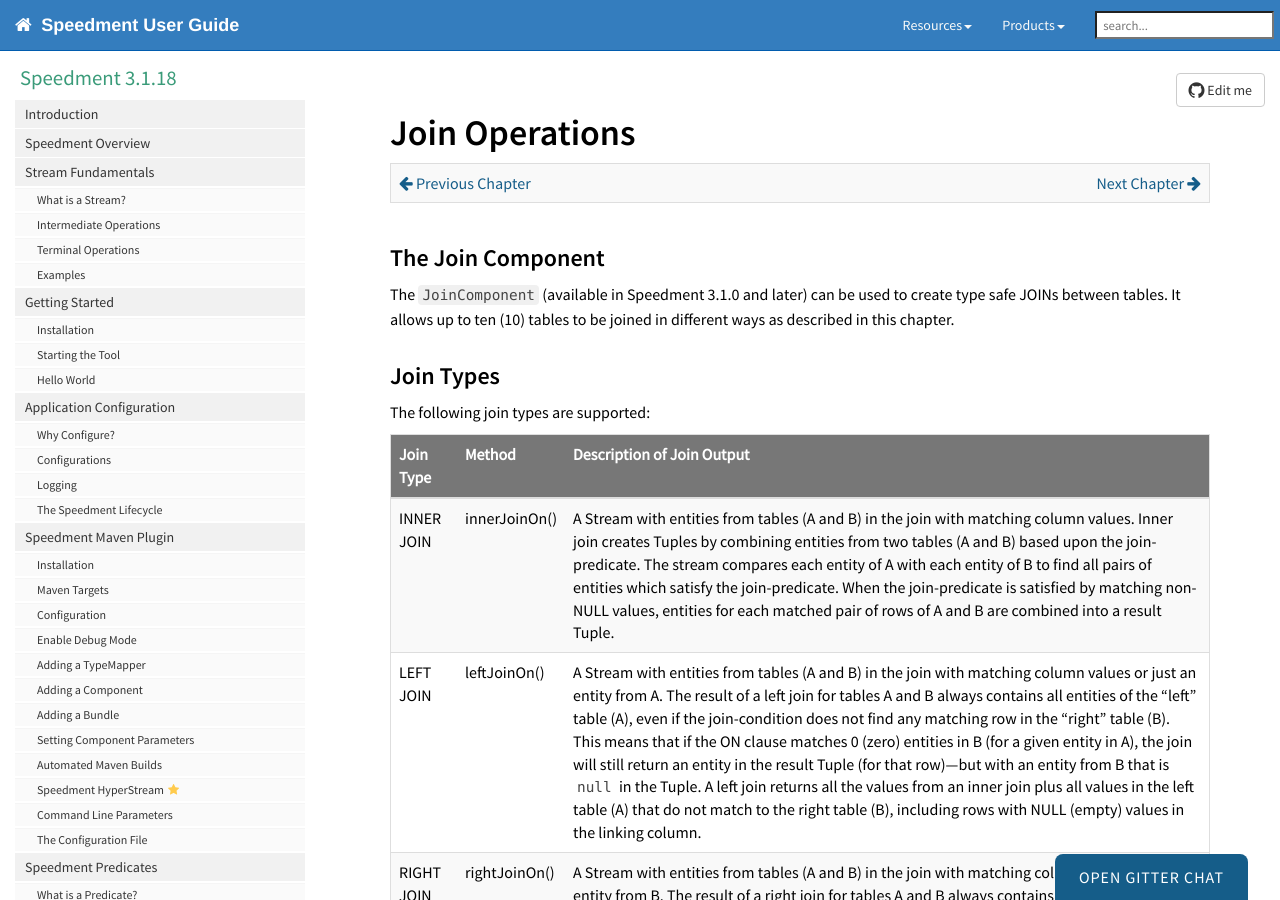
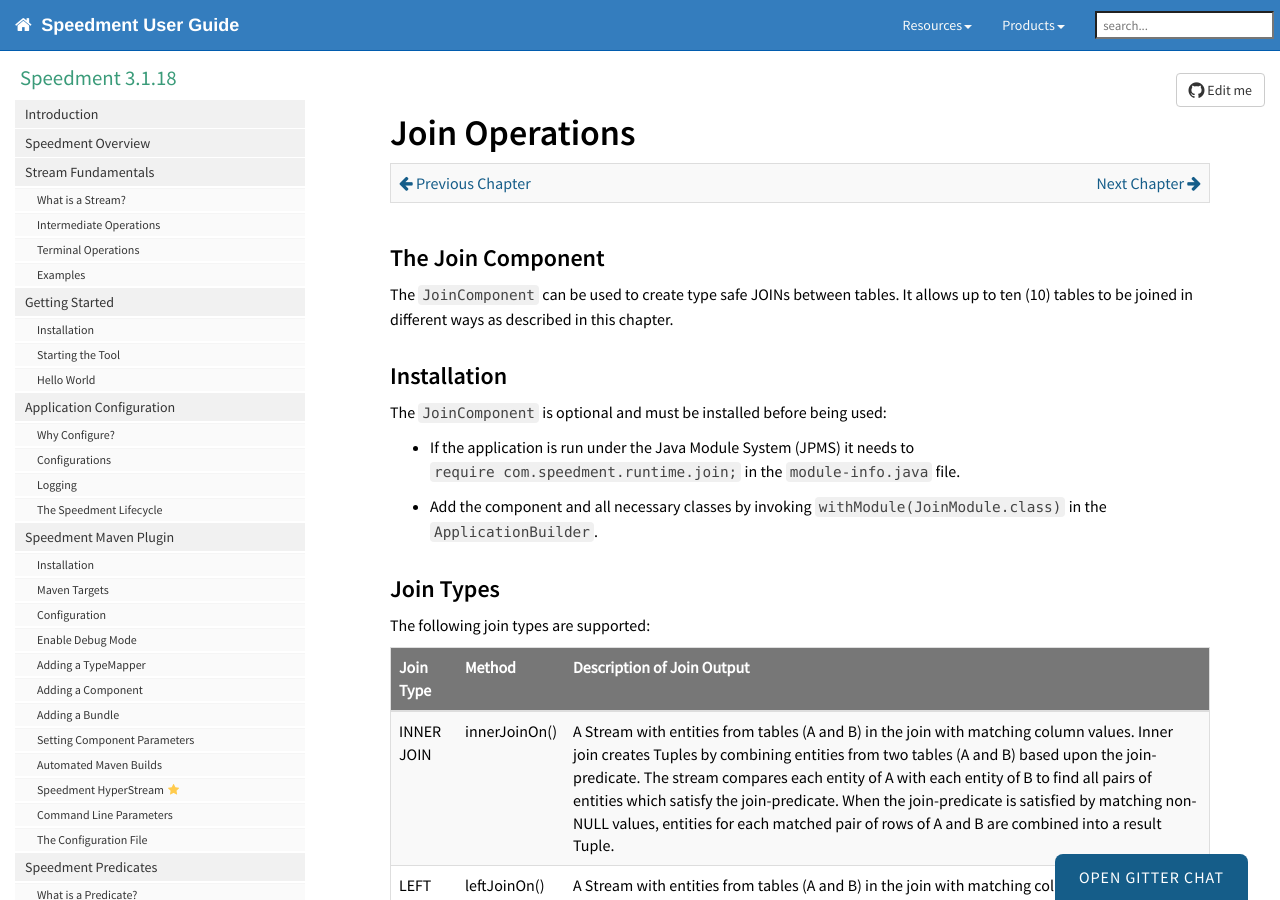
Before and after one commit to speedment/speedment-doc, a Jekyll site: the page built from pages/join.md, in a window 1280 px wide and 900 px high. Built offline with Jekyll 4.4.1, drawn with Linux system fonts in a browser that asks for light colours; nearby versions of some CDN libraries; comment, search, counter and statistics services are not loaded.

Commit message:
join: Add JPMS and installation comments

```diff
--- a/pages/join.md
+++ b/pages/join.md
@@ -13,8 +13,13 @@
 
 
 ## The Join Component
+The `JoinComponent` can be used to create type safe JOINs between tables. It allows up to ten (10) tables to be joined in different ways as described in this chapter.
 
-The `JoinComponent` (available in Speedment 3.1.0 and later) can be used to create type safe JOINs between tables. It allows up to ten (10) tables to be joined in different ways as described in this chapter.
+## Installation
+The `JoinComponent` is optional and must be installed before being used:
+
+* If the application is run under the Java Module System (JPMS) it needs to `require com.speedment.runtime.join;` in the `module-info.java` file.
+* Add the component and all necessary classes by invoking `withModule(JoinModule.class)` in the `ApplicationBuilder`.
 
 ## Join Types
 The following join types are supported:
```
